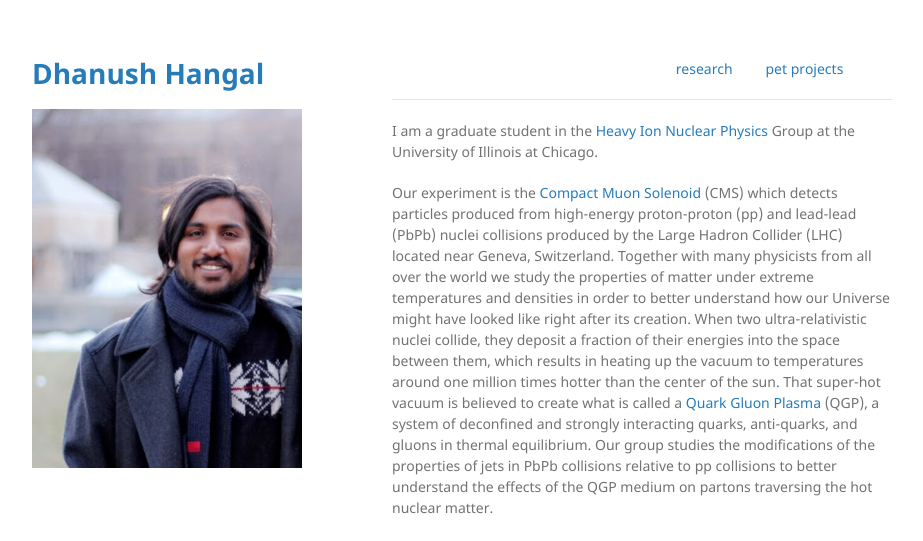
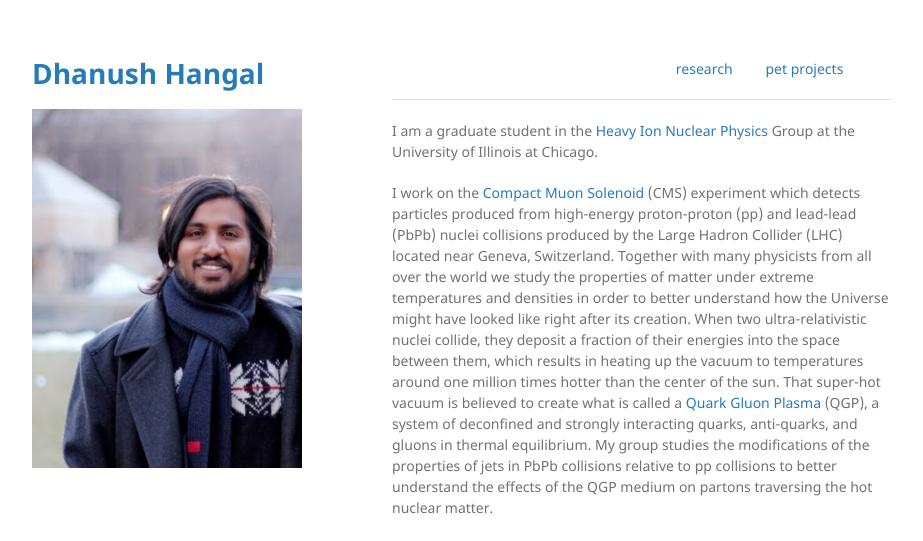
Before and after one commit to dhanushhangal/dhanushhangal.github.io, a Jekyll site: the page built from index.md, in a window 1280 px wide. Shown: the top 541 px of the page, without its empty margins (178-1101 px from the left). Built offline with Jekyll 4.4.1, drawn with Linux system fonts in a browser that asks for light colours; the repository's description, which GitHub fills in, is left out.

Commit message:
Update index.md

```diff
--- a/index.md
+++ b/index.md
@@ -8,7 +8,7 @@ layout: default
 
 I am a graduate student in the [Heavy Ion Nuclear Physics](http://starcluster.phy.uic.edu//twiki/bin/view/Main/WebHome) Group at the University of Illinois at Chicago.
 
-Our experiment is the [Compact Muon Solenoid](https://cms.cern/tags/heavy-ions) (CMS) which detects particles produced from high-energy proton-proton (pp) and lead-lead (PbPb) nuclei collisions produced by the Large Hadron Collider (LHC) located near Geneva, Switzerland. Together with many physicists from all over the world we study the properties of matter under extreme temperatures and densities in order to better understand how our Universe might have looked like right after its creation. When two ultra-relativistic nuclei collide, they deposit a fraction of their energies into the space between them, which results in heating up the vacuum to temperatures around one million times hotter than the center of the sun. That super-hot vacuum is believed to create what is called a [Quark Gluon Plasma](https://home.cern/about/physics/heavy-ions-and-quark-gluon-plasma) (QGP), a system of deconfined and strongly interacting quarks, anti-quarks, and gluons in thermal equilibrium. Our group studies the modifications of the properties of jets in PbPb collisions relative to pp collisions to better understand the effects of the QGP medium on partons traversing the hot nuclear matter.
+I work on the [Compact Muon Solenoid](https://cms.cern/tags/heavy-ions) (CMS) experiment which detects particles produced from high-energy proton-proton (pp) and lead-lead (PbPb) nuclei collisions produced by the Large Hadron Collider (LHC) located near Geneva, Switzerland. Together with many physicists from all over the world we study the properties of matter under extreme temperatures and densities in order to better understand how the Universe might have looked like right after its creation. When two ultra-relativistic nuclei collide, they deposit a fraction of their energies into the space between them, which results in heating up the vacuum to temperatures around one million times hotter than the center of the sun. That super-hot vacuum is believed to create what is called a [Quark Gluon Plasma](https://home.cern/about/physics/heavy-ions-and-quark-gluon-plasma) (QGP), a system of deconfined and strongly interacting quarks, anti-quarks, and gluons in thermal equilibrium. My group studies the modifications of the properties of jets in PbPb collisions relative to pp collisions to better understand the effects of the QGP medium on partons traversing the hot nuclear matter.
 
 I have a Bachelor's and Master's degree in Physics from Indian Institute of Technology Roorkee (Integrated M.Sc. 2015). In the past, I have worked at the Institute of Mathematical Sciences, Chennai (2012), Department of High Energy Physics, TIFR, Mumbai (2013) and at the Institute of Nuclear Physics in KIT, Germany (2014).
 
```
